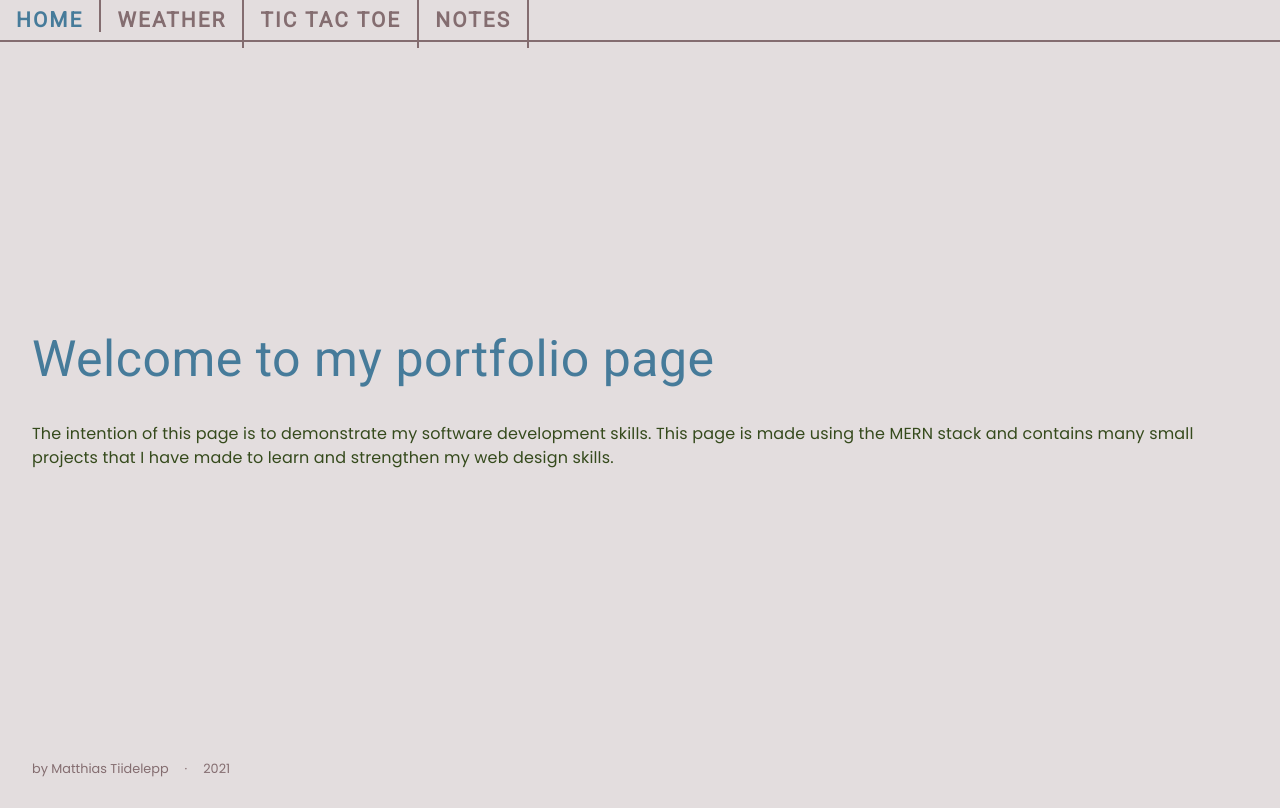
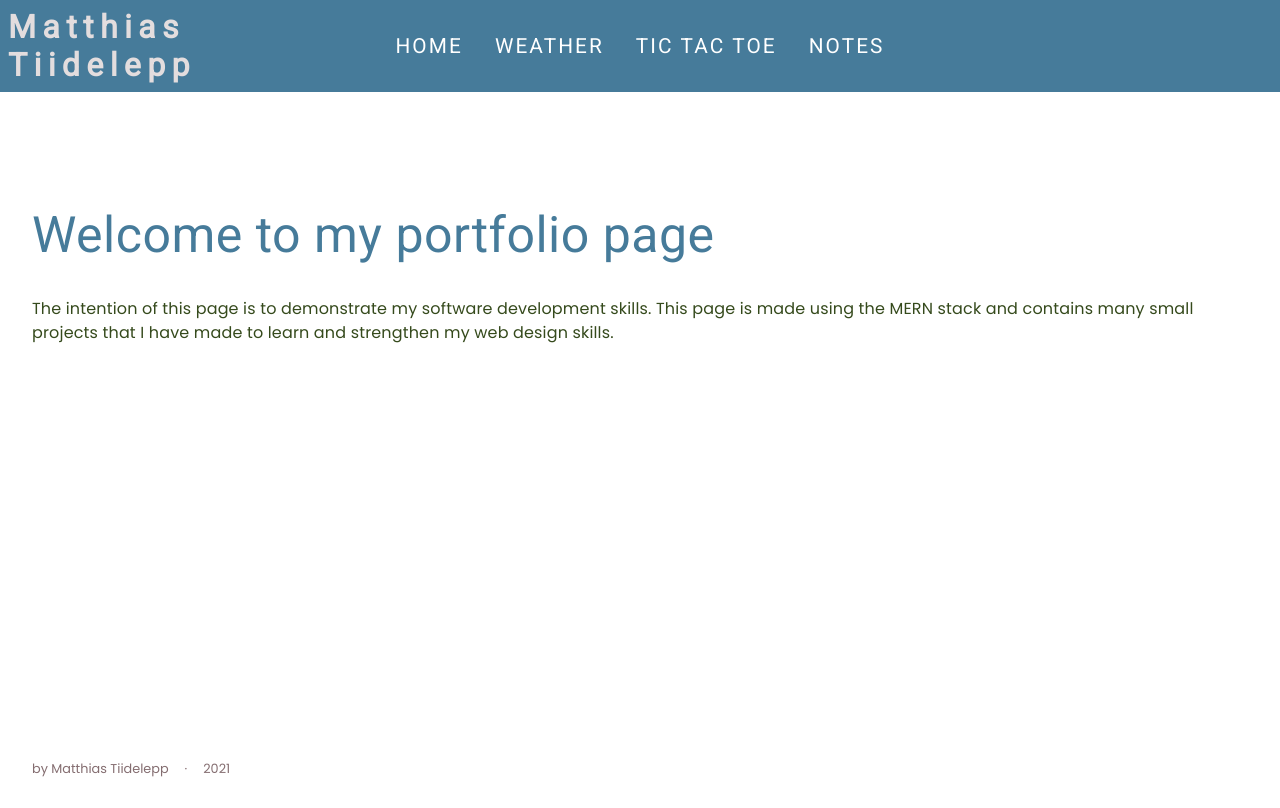
Before and after one commit to MatthiasTiidelepp/portfolio, a React (Create React App) app in the folder client/: page / in a window 1280 px wide. Built offline with nearby package versions, Linux system fonts and the light colour scheme; the HTML template or start-up script is replaced by a standard one.

Commit message:
Still figuring out what works styling-wise

```diff
--- a/client/src/App.js
+++ b/client/src/App.js
@@ -17,10 +17,15 @@ const App = () => {
     <div className="pageContainer">
       <Router>
         <div className="navBar">
-          <Link className="navItem" to="/">HOME</Link>
-          <Link className="navItem" to="/weather">WEATHER</Link>
-          <Link className="navItem" to="/tictactoe">TIC TAC TOE</Link>
-          <Link className="navItem" to="/notes">NOTES</Link>
+
+          <p className="pageTitle">Matthias Tiidelepp</p>
+
+          <div className="navItemContainer">
+            <Link className="navItem" to="/">HOME</Link>
+            <Link className="navItem" to="/weather">WEATHER</Link>
+            <Link className="navItem" to="/tictactoe">TIC TAC TOE</Link>
+            <Link className="navItem" to="/notes">NOTES</Link>
+          </div>
         </div>
 
         <Switch>
--- a/client/src/App.scss
+++ b/client/src/App.scss
@@ -22,7 +22,7 @@ $lightest: #FFFFFF;
 html {
   height: 100vh;
   position: relative;
-  background: $light no-repeat center center fixed;
+  background: $lightest no-repeat center center fixed;
 }
 
 body {
@@ -36,39 +36,58 @@ body {
   left: 0;
   right: 0;
 
-  display: flex;
-  flex-flow: column;
-  justify-content: space-between;
+  display: grid;
+  grid-template-rows: 0.1fr 1fr 0.1fr;
 }
 
 .navBar {
-  border-bottom: 2px solid $dark;
-  padding: 0.5rem 1rem;
-  padding-left: 0rem;
+  display: grid;
+  grid-template-columns: 0.5fr 1fr 0.5fr;
+
+  background: $medium;
+
+
+
+    .pageTitle {
+      margin: 0.5rem 0.5rem;
+      justify-self: center;
+
+
+      color: $light;
+      font-family: 'Roboto';
+      font-size: 2em;
+      font-weight: 600;
+      letter-spacing: 0.2em;
+
+    }
+
+    .navItemContainer {
+      place-self: center;
 
       .navItem {
-    padding: 1rem;
-    color: $dark;
+        padding: 1rem 1rem;
+        color: $lightest;
         font-family: 'Roboto';
         font-size: 1.3em;
-    font-weight: bold;
         letter-spacing: 0.1em;
         text-decoration: none;
-    border-right: 2px solid $dark;
+        border: 0px solid $dark;
       }
 
       .navItem:hover {
-    padding-bottom: 0rem;
-    color: $medium;
+        color: $light;
       }
 
       .navItem:active {
         color: $lightest;
       }
     }
+}
 
 // Home component
 .homeContainer {
+  align-self: start;
+
   margin: 5rem 2rem;
 
   .introductionTitle {
@@ -93,7 +112,8 @@ body {
   display: flex;
   justify-content: center;
 
-  margin: 0.5rem;
+  height: fit-content;
+
 
   border: 0px solid $medium;
   border-radius: 0.2rem;
@@ -103,25 +123,31 @@ body {
   }
 
   .weatherTableContainer {
-    margin: 0.5rem;
 
     width: 100vw;
 
+    background: $light;
+
+    .dropdownContainer {
+      display: flex;
+      justify-content: center;
       background: $lightest;
 
-    .dropdownContainer {
-      background: $light;
-
       .citiesDropdown {
-        margin: 0.3rem 0rem;
-        padding: 0.1rem;
+        margin: 1rem 1.5rem;
+        width: 100%;
+        padding: 0.2rem 0.5rem;
 
         background: $medium;
         color: $lightest;
         border: 0px solid $dark;
-        border-radius: 0.2rem;
+        border-radius: 2px;
 
         font: 1.8em 'Roboto';
+
+
+        // letter-spacing: 0.1em;
+        // font-size: 1.1em;
       }
     }
 
@@ -130,10 +156,10 @@ body {
       width: 100%;
       justify-content: space-between;
 
-      background: $light;
+      background: $lightest;
 
       tr:nth-child(odd) {
-        background: $lightest;
+        background: $light;
       }
 
       .weatherText {
@@ -171,6 +197,8 @@ body {
 
 // Tic Tac Toe component
 .tictactoeContainer {
+  align-self: start;
+
   display: grid;
   grid-template-rows: 0.2fr 1fr;
 
@@ -289,6 +317,8 @@ body {
 
 // Notes component
 .notesContainer {
+  align-self: start;
+
   margin: 5rem 2rem;
 
   .notesForm {
@@ -357,14 +387,14 @@ body {
         width: 100%;
 
         border: 0rem;
-        border-radius: 0.2rem;
+        border-radius: 2px;
 
         padding: 0.2rem;
         background:  $dark;
 
         color: $lightest;
         font-family: 'Roboto';
-        letter-spacing: 0.1rem;
+        letter-spacing: 0.1em;
         font-size: 1.1em;
       }
 
@@ -428,7 +458,7 @@ body {
       }
 
       .noteDeleteButton:hover {
-        background: $medium;
+        background: $darkest;
       }
 
       .noteDeleteButton:active {
@@ -441,6 +471,8 @@ body {
 
 // Footer component
 .footerContainer {
+  align-self: end;
+
   display: flex;
   flex-flow: row;
   justify-content: flex-start;
```
Lines whose indentation alone changed are shown as unchanged.
